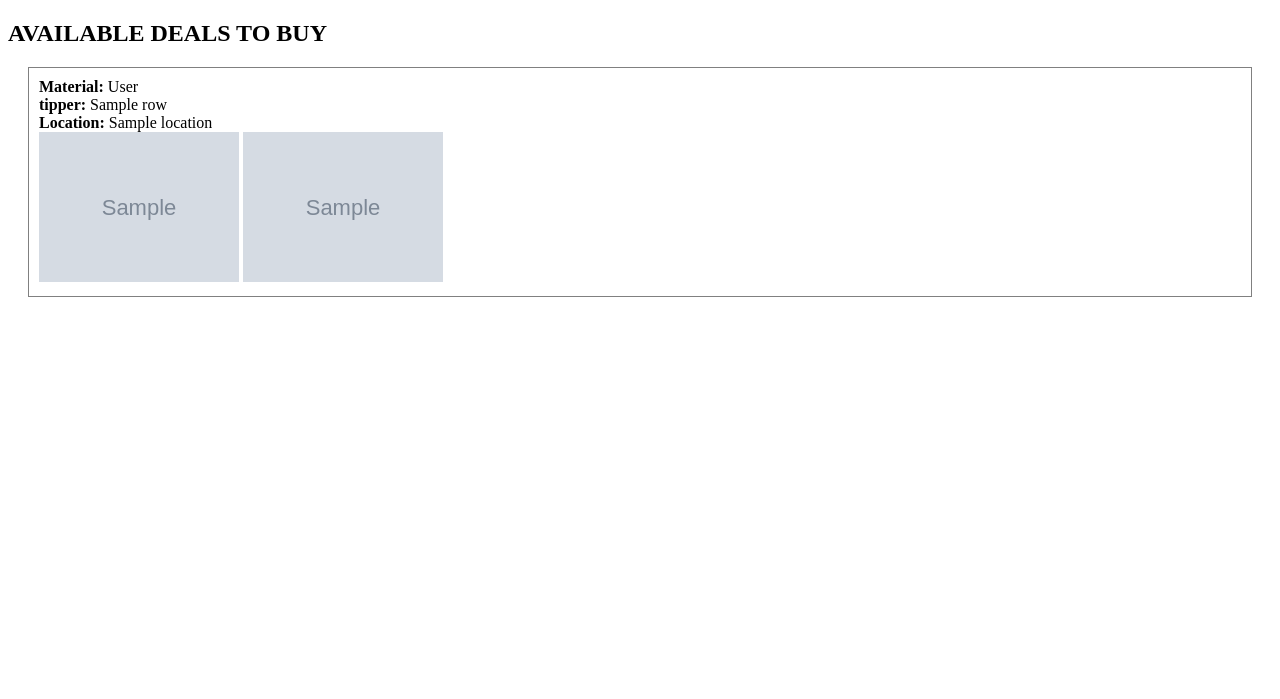
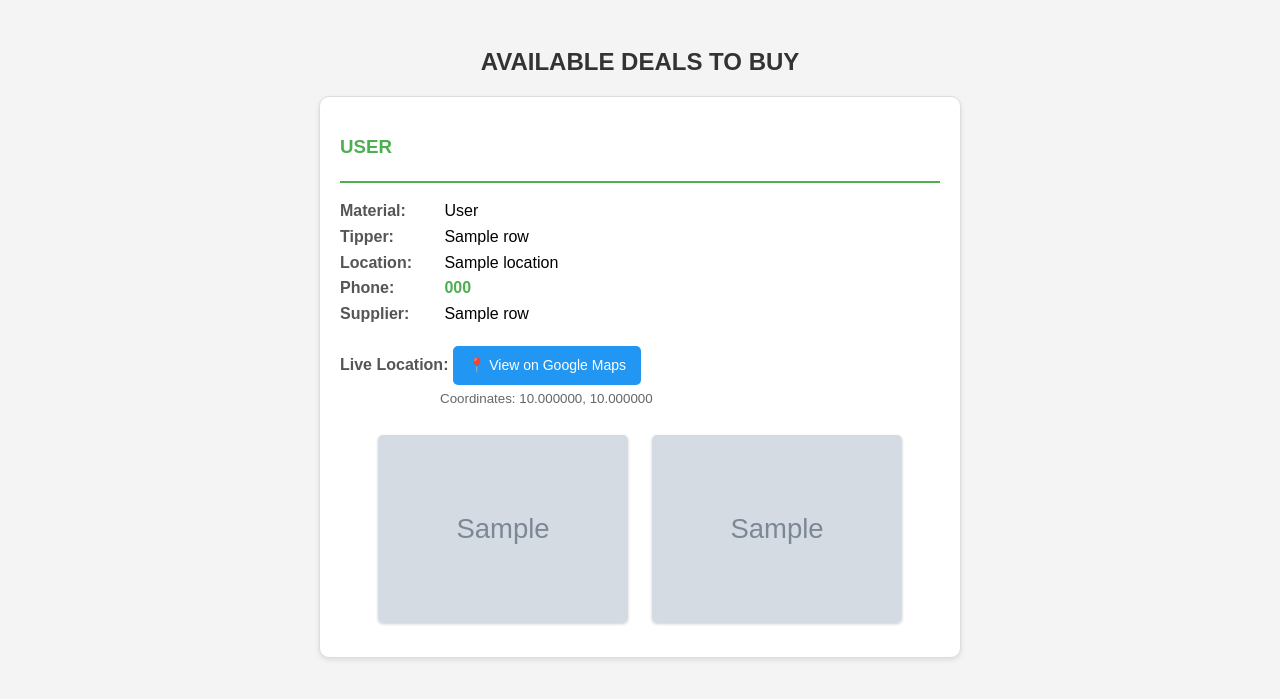
Before and after one commit to ham189381/ham2, a Flask app: template templates/customerdealsview.html in a window 1280 px wide. Shown: the top 699 px of the page. Run offline with Flask 3, Linux system fonts and the light colour scheme; the template is opened without the code that fills it: most values are stand-ins (such as "Sample title", 1, 10 or a date in 2020); grey boxes marked "Sample" are stand-in pictures; some libraries are stand-ins or nearby versions.

Commit message:
Update customerdealsview.html

```diff
--- a/templates/customerdealsview.html
+++ b/templates/customerdealsview.html
@@ -2,20 +2,77 @@
 <html>
 <head>
     <title>available deals on wheels</title>
+    <style>
+        body{font-family:Arial;background:#f4f4f4;padding:20px;}
+        h2{text-align:center;color:#333;}
+        .deal-card{border:1px solid #ddd;border-radius:10px;margin:20px auto;padding:20px;background:white;box-shadow:0 2px 5px rgba(0,0,0,0.1);max-width:600px;}
+        .deal-card:hover{box-shadow:0 4px 10px rgba(0,0,0,0.2);}
+        .deal-title{color:#4CAF50;margin-bottom:15px;border-bottom:2px solid #4CAF50;padding-bottom:5px;}
+        .deal-info{margin:10px 0;line-height:1.6;}
+        .deal-info b{color:#555;min-width:100px;display:inline-block;}
+        .images{margin-top:15px;text-align:center;}
+        .images img{margin:10px;border-radius:5px;box-shadow:0 1px 3px rgba(0,0,0,0.2);max-width:250px;height:auto;}
+        .location-link{display:inline-block;margin-top:10px;padding:8px 15px;background:#2196F3;color:white;text-decoration:none;border-radius:5px;font-size:14px;}
+        .location-link:hover{background:#0b7dda;}
+        .no-location{color:#999;font-style:italic;margin-top:10px;display:inline-block;}
+        .phone-number{color:#4CAF50;font-weight:bold;font-size:16px;}
+    </style>
 </head>
 <body>
 
-<h2>AVAILABLE DEALS TO BUY </h2>
+<h2>AVAILABLE DEALS TO BUY</h2>
 
 {% for row in data %}
-<div style="border:1px solid gray;margin:20px;padding:10px;">
-    <b>Material:</b> {{row.materialname}} <br>
-    <b>tipper:</b> {{row.tippername}} <br>
-    <b>Location:</b> {{row.location}} <br>
+<div class="deal-card">
+    <div class="deal-title">
+        <h3>{{row.materialname|upper}}</h3>
+    </div>
 
+    <div class="deal-info">
+        <b>Material:</b> {{row.materialname}}<br>
+        <b>Tipper:</b> {{row.tippername}}<br>
+        <b>Location:</b> {{row.location}}<br>
+        <b>Phone:</b> <span class="phone-number">{{row.phone}}</span><br>
+        <b>Supplier:</b> {{row.suppliername}}
+    </div>
 
-    <img src="{{ url_for('static', filename='uploads/' + row.imageone) }}" width="200">
-    <img src="{{ url_for('static', filename='uploads/' + row.imagetwo) }}" width="200">
+    <!-- Live Location Section -->
+    <div class="deal-info">
+        {% if row.live_latitude and row.live_longitude %}
+            <b>Live Location:</b>
+            <a href="https://www.google.com/maps?q={{ row.live_latitude }},{{ row.live_longitude }}"
+               target="_blank"
+               class="location-link">
+                📍 View on Google Maps
+            </a>
+            <br>
+            <small style="color:#666;margin-left:100px;">
+                Coordinates: {{ "%.6f"|format(row.live_latitude) }}, {{ "%.6f"|format(row.live_longitude) }}
+            </small>
+        {% else %}
+            <b>Live Location:</b>
+            <span class="no-location">⚠️ No location captured for this deal</span>
+        {% endif %}
+    </div>
+
+    <!-- Images Section -->
+    <div class="images">
+        {% if row.imageone %}
+            <img src="{{ row.imageone }}" alt="Deal Image 1" width="250">
+        {% else %}
+            <p>No image available</p>
+        {% endif %}
+
+        {% if row.imagetwo %}
+            <img src="{{ row.imagetwo }}" alt="Deal Image 2" width="250">
+        {% else %}
+            <p>No image available</p>
+        {% endif %}
+    </div>
+</div>
+{% else %}
+<div style="text-align:center;padding:50px;background:white;border-radius:10px;">
+    <p>No deals available at the moment. Please check back later.</p>
 </div>
 {% endfor %}
 
```
